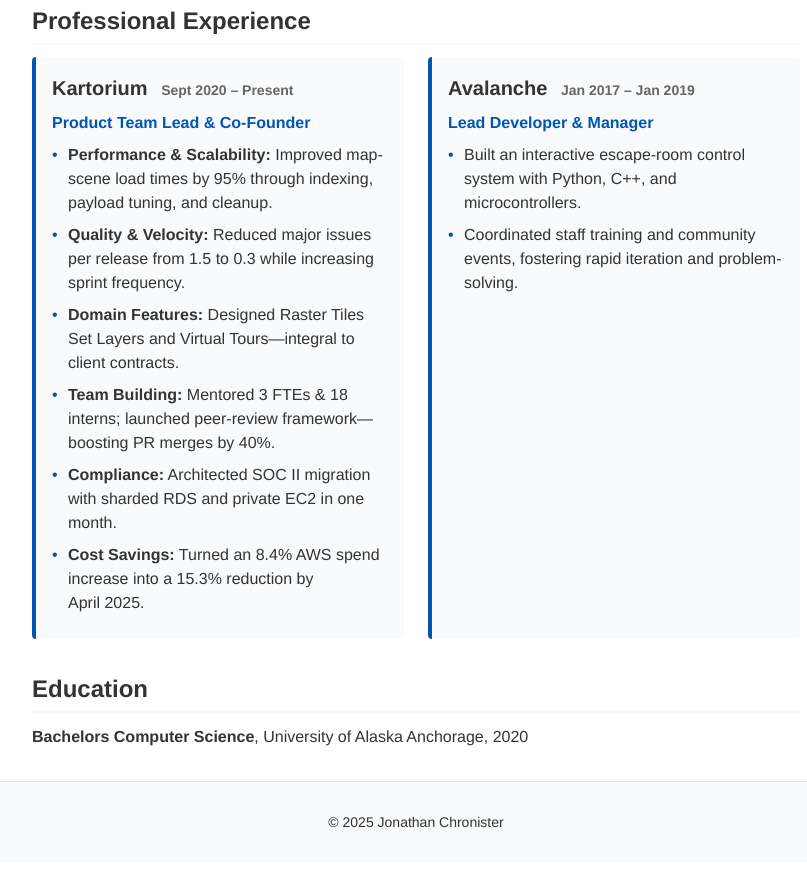
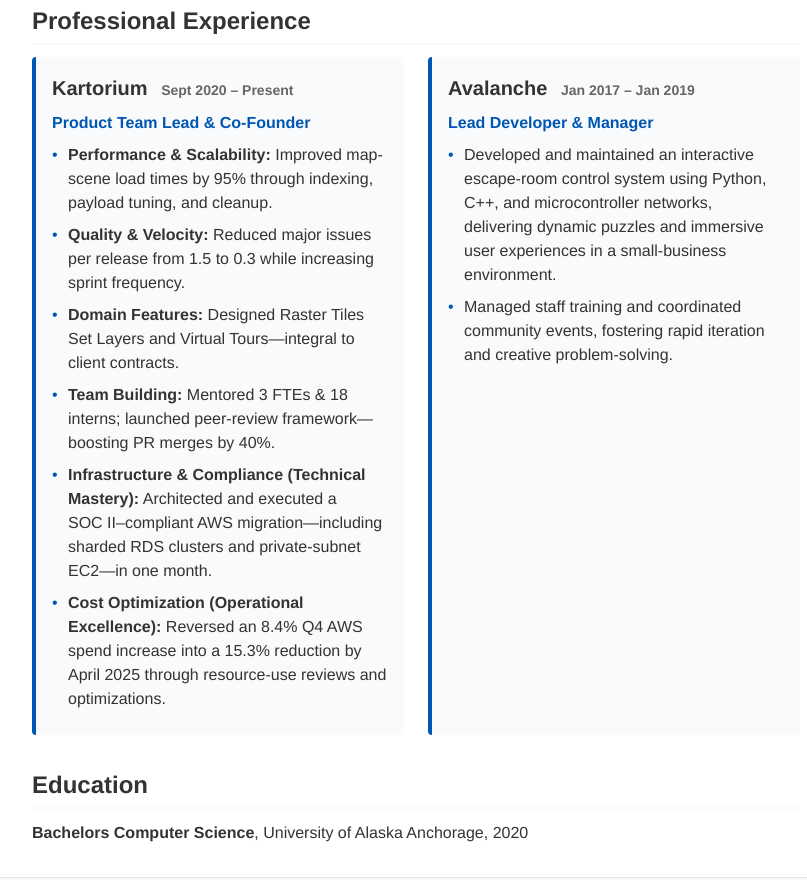
Before and after one commit to Jchronister2/portfolio, a plain HTML site: page index.html in a window 1280 px wide. Shown: the part 630-1510 px from the top of the page, without its empty margins (224-1031 px from the left). Drawn offline with Linux system fonts and the light colour scheme.

Commit message:
Update index.html

```diff
--- a/index.html
+++ b/index.html
@@ -55,16 +55,16 @@
             <li><strong>Quality &amp; Velocity:</strong> Reduced major issues per release from 1.5 to 0.3 while increasing sprint frequency.</li>
             <li><strong>Domain Features:</strong> Designed Raster Tiles Set Layers and Virtual Tours—integral to client contracts.</li>
             <li><strong>Team Building:</strong> Mentored 3 FTEs & 18 interns; launched peer-review framework—boosting PR merges by 40%.</li>
-            <li><strong>Compliance:</strong> Architected SOC II migration with sharded RDS and private EC2 in one month.</li>
-            <li><strong>Cost Savings:</strong> Turned an 8.4% AWS spend increase into a 15.3% reduction by April 2025.</li>
+            <li><strong>Infrastructure & Compliance (Technical Mastery):</strong> Architected and executed a SOC II–compliant AWS migration—including sharded RDS clusters and private‑subnet EC2—in one month.</li>
+            <li><strong>Cost Optimization (Operational Excellence):</strong> Reversed an 8.4% Q4 AWS spend increase into a 15.3% reduction by April 2025 through resource‑use reviews and optimizations.</li>
           </ul>
         </article>
         <article class="job-card">
           <h3>Avalanche <span class="dates">Jan 2017 – Jan 2019</span></h3>
           <h4>Lead Developer &amp; Manager</h4>
           <ul>
-            <li>Built an interactive escape-room control system with Python, C++, and microcontrollers.</li>
-            <li>Coordinated staff training and community events, fostering rapid iteration and problem-solving.</li>
+            <li>Developed and maintained an interactive escape-room control system using Python, C++, and microcontroller networks, delivering dynamic puzzles and immersive user experiences in a small-business environment.</li>
+            <li>Managed staff training and coordinated community events, fostering rapid iteration and creative problem-solving.</li>
           </ul>
         </article>
       </div>
```
